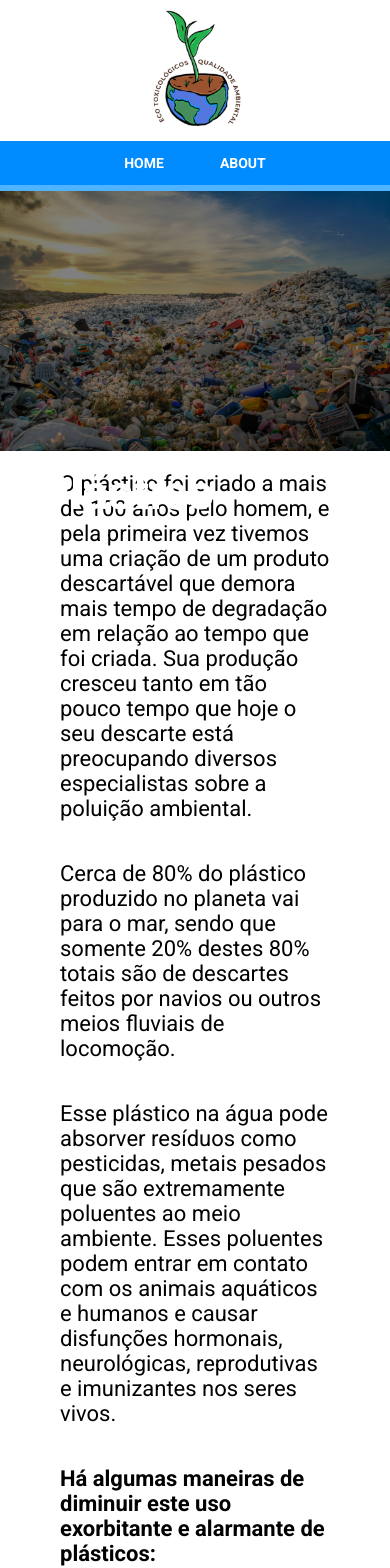
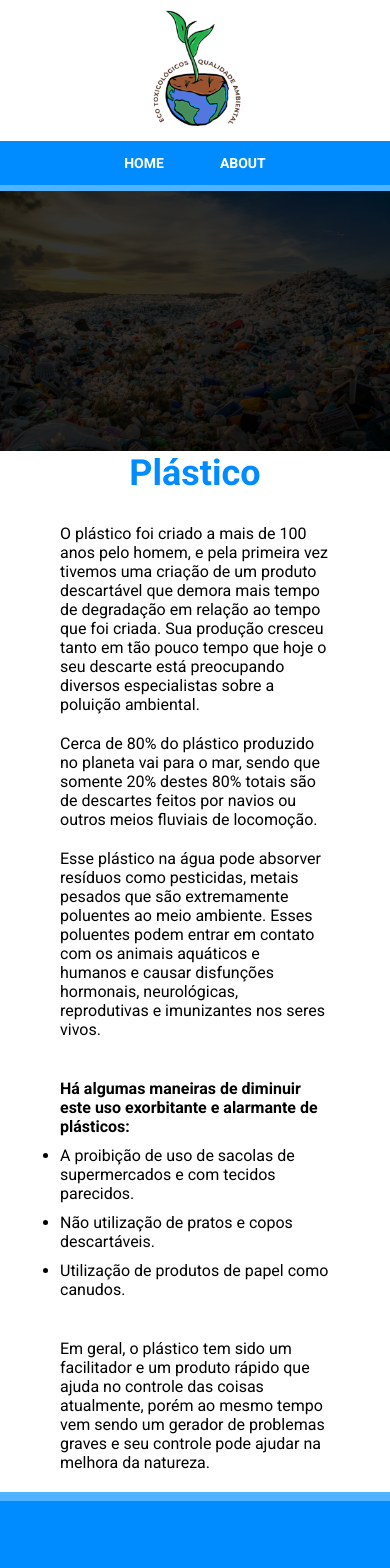
Before and after one commit to Antoni0o/eco-toxicologicos-qualidade-ambiental, a Vue app: page /materias/plastico in a window 390 px wide. Shown: the top 1568 px of the page. Built offline with nearby package versions, Linux system fonts and the light colour scheme.

Commit message:
alteração final nas matérias

```diff
--- a/src/views/Subjects/ConservationOfWaterBodies.vue
+++ b/src/views/Subjects/ConservationOfWaterBodies.vue
@@ -1,6 +1,6 @@
 <template>
+    <img src="@/assets/conservationOfWaterBodies.png" alt="Montanhas de plástico em um lixão">
   <section class="container">
-    <img src="@/assets/conservationOfWaterBodies.png" alt="Montanhas de plástico em um lixão">
     <h1>A conservação dos corpos hídricos como garantia da qualidade da água para consumo humano</h1>
     <p>
       Em cada região do País acontecem ações programadas por grupos de pessoas
@@ -43,29 +43,35 @@ export default {
   @import 'src/vars.scss';
   .container {
     margin-bottom: 10rem;
+    margin: auto 15rem;
+    display: flex;
+    flex-direction: column;
+    justify-content: center;
+    align-items: center;
   }
   img {
     width: 100%;
     height: 260px;
     object-fit: cover;
     filter: brightness(0.2);
+    z-index: 99;
   }
   h1 {
     color: $blue;
     font-size: 4.8rem;
-    margin-left: 10rem;
+    margin-bottom: 5rem;
   }
   p {
     font-size: 2.2rem;
-    margin: 4rem 20rem;
+    margin-bottom: 3rem;
   }
   span {
-    margin: 2rem 20rem 1rem 20rem;
+    margin: 2rem auto 1rem auto;
     font-size: 2.2rem;
     font-weight: bold;
   }
   li {
-    margin: 1rem 20rem;
+    margin: 1rem auto;
     font-size: 2.2rem;
   }
 
@@ -74,19 +80,22 @@ export default {
       display: flex;
       flex-direction: column;
       justify-content: center;
+      margin: auto 6rem;
     }
     h1 {
       font-size: 2.4rem;
-      margin-left: 2rem;
     }
     p {
-      margin: 2rem 6rem;
+      font-size: 1.6rem;
+      margin-bottom: 2rem;
     }
     span {
-      margin: 2rem 6rem 1rem 6rem;
+      font-size: 1.6rem;
+      margin: 2rem auto 1rem auto;
     }
     li {
-      margin: 1rem 6rem;
+      font-size: 1.6rem;
+      margin-bottom: 1rem;
     }
   }
 </style>
--- a/src/views/Subjects/MainProblemsByWasteDisposal.vue
+++ b/src/views/Subjects/MainProblemsByWasteDisposal.vue
@@ -1,6 +1,6 @@
 <template>
+  <img src="@/assets/mainProblemsByWasteDisposal.png" alt="Montanhas de plástico em um lixão">
   <section class="container">
-    <img src="@/assets/mainProblemsByWasteDisposal.png" alt="Montanhas de plástico em um lixão">
     <h1>Quais são os principais problemas causados pelo descarte inadequado de lixo?</h1>
     <p>
       Muitas vezes não nos damos conta de que estamos poluindo os rios com algumas
@@ -51,8 +51,14 @@ export default {
 </script>
 
 <style lang="scss" scoped>
+  @import 'src/vars.scss';
   .container {
     margin-bottom: 10rem;
+    margin: auto 15rem;
+    display: flex;
+    flex-direction: column;
+    justify-content: center;
+    align-items: center;
   }
   img {
     width: 100%;
@@ -62,24 +68,21 @@ export default {
     z-index: 99;
   }
   h1 {
-    position: absolute;
-    top: 45%;
-    left: 10%;
-    color: white;
+    color: $blue;
     font-size: 4.8rem;
-    z-index: 1;
+    margin-bottom: 3rem;
   }
   p {
     font-size: 2.2rem;
-    margin: 4rem 20rem;
+    margin-bottom: 3rem;
   }
   span {
-    margin: 2rem 20rem 1rem 20rem;
+    margin: 2rem auto 1rem auto;
     font-size: 2.2rem;
     font-weight: bold;
   }
   li {
-    margin: 1rem 20rem;
+    margin: 1rem auto;
     font-size: 2.2rem;
   }
 
@@ -88,24 +91,22 @@ export default {
       display: flex;
       flex-direction: column;
       justify-content: center;
+      margin: auto 6rem;
     }
     h1 {
-      font-size: 3.6rem;
-      top: 28%;
-      left: 4%;
-      z-index: 1;
+      font-size: 2.4rem;
     }
     p {
-      margin: 2rem 6rem;
-    }
-    img {
-      z-index: -1
+      font-size: 1.6rem;
+      margin-bottom: 2rem;
     }
     span {
-      margin: 2rem 6rem 1rem 6rem;
+      font-size: 1.6rem;
+      margin: 2rem auto 1rem auto;
     }
     li {
-      margin: 1rem 6rem;
+      font-size: 1.6rem;
+      margin-bottom: 1rem;
     }
   }
 </style>
--- a/src/views/Subjects/Pesticides.vue
+++ b/src/views/Subjects/Pesticides.vue
@@ -1,6 +1,6 @@
 <template>
+    <img src="@/assets/pesticides.png" alt="Avião jogando agrotóxicos em plantação">
   <section class="container">
-    <img src="@/assets/pesticides.png" alt="Avião jogando agrotóxicos em plantação">
     <h1>Agrotóxicos</h1>
     <p>
       Os agroquímicos são substâncias orgânicas que ajudam no controle da agricultura
@@ -47,59 +47,58 @@ export default {
 </script>
 
 <style lang="scss" scoped>
+  @import 'src/vars.scss';
   .container {
     margin-bottom: 10rem;
+    margin: auto 15rem;
   }
   img {
     width: 100%;
     height: 260px;
     object-fit: cover;
-    filter: brightness(0.5);
+    filter: brightness(0.2);
     z-index: 99;
   }
   h1 {
-    position: absolute;
-    top: 55%;
-    left: 10%;
-    color: white;
-    font-size: 6.4rem;
-    z-index: 1;
+    color: $blue;
+    font-size: 4.8rem;
+    margin-bottom: 3rem;
   }
   p {
     font-size: 2.2rem;
-    margin: 4rem 20rem;
+    margin-bottom: 3rem;
   }
   span {
-    margin: 2rem 20rem 1rem 20rem;
+    margin: 2rem auto 1rem auto;
     font-size: 2.2rem;
     font-weight: bold;
   }
   li {
-    margin: 1rem 20rem;
+    margin: 1rem auto;
     font-size: 2.2rem;
   }
+
   @media (max-width: 1024px) {
     .container {
-      display: flex;
-      flex-direction: column;
-      justify-content: center;
+      margin: auto 6rem;
     }
     h1 {
-      font-size: 4.8rem;
-      top: 45%;
-      z-index: 1;
+      font-size: 3.6rem;
     }
     p {
-      margin: 2rem 6rem;
-    }
-    img {
-      z-index: -1
+      font-size: 1.6rem;
+      margin-bottom: 2rem;
     }
     span {
-      margin: 2rem 6rem 1rem 6rem;
+      font-size: 1.6rem;
+      margin: 2rem auto 1rem auto;
+    }
+    ul {
+      margin-bottom: 3rem
     }
     li {
-      margin: 1rem 6rem;
+      font-size: 1.6rem;
+      margin-bottom: 1rem;
     }
   }
 </style>
--- a/src/views/Subjects/Pharmaceuticals.vue
+++ b/src/views/Subjects/Pharmaceuticals.vue
@@ -1,6 +1,6 @@
 <template>
+  <img src="@/assets/pharmaceuticals2.png" alt="Montanhas de plástico em um lixão">
   <section class="container">
-    <img src="@/assets/pharmaceuticals2.png" alt="Montanhas de plástico em um lixão">
     <h1>Fármacos</h1>
     <p>
       Os fármacos têm um papel muito importante em nossa civilização,
@@ -46,35 +46,37 @@ export default {
 </script>
 
 <style lang="scss" scoped>
+  @import 'src/vars.scss';
   .container {
     margin-bottom: 10rem;
+    margin: auto 15rem;
   }
   img {
     width: 100%;
     height: 260px;
     object-fit: cover;
-    filter: brightness(0.5);
+    filter: brightness(0.2);
     z-index: 99;
   }
   h1 {
-    position: absolute;
-    top: 55%;
-    left: 10%;
-    color: white;
-    font-size: 6.4rem;
-    z-index: 1;
+    color: $blue;
+    font-size: 4.8rem;
+    margin-bottom: 3rem;
   }
   p {
     font-size: 2.2rem;
-    margin: 4rem 20rem;
+    margin-bottom: 3rem;
   }
   span {
-    margin: 2rem 20rem 1rem 20rem;
+    margin: 2rem auto 1rem auto;
     font-size: 2.2rem;
     font-weight: bold;
   }
+  ul {
+    margin-bottom: 3rem;
+  }
   li {
-    margin: 1rem 20rem;
+    margin: 1rem auto;
     font-size: 2.2rem;
   }
 
@@ -83,23 +85,25 @@ export default {
       display: flex;
       flex-direction: column;
       justify-content: center;
+      margin: auto 6rem;
     }
     h1 {
-      font-size: 4.8rem;
-      top: 45%;
-      z-index: 1;
+      font-size: 3.6rem;
     }
     p {
-      margin: 2rem 6rem;
-    }
-    img {
-      z-index: -1
+      font-size: 1.6rem;
+      margin-bottom: 2rem;
     }
     span {
-      margin: 2rem 6rem 1rem 6rem;
+      font-size: 1.6rem;
+      margin: 2rem auto 0 auto;
+    }
+    ul {
+      margin-bottom: 3rem
     }
     li {
-      margin: 1rem 6rem;
+      font-size: 1.6rem;
+      margin-bottom: 1rem;
     }
   }
 </style>
--- a/src/views/Subjects/Plastic.vue
+++ b/src/views/Subjects/Plastic.vue
@@ -1,6 +1,6 @@
 <template>
+  <img src="@/assets/plastic.png" alt="Montanhas de plástico em um lixão">
   <section class="container">
-    <img src="@/assets/plastic.png" alt="Montanhas de plástico em um lixão">
     <h1>Plástico</h1>
     <p>
       O plástico foi criado a mais de 100 anos pelo homem,
@@ -45,35 +45,38 @@ export default {
 </script>
 
 <style lang="scss" scoped>
+  @import 'src/vars.scss';
   .container {
     margin-bottom: 10rem;
+    margin: auto 15rem;
+    display: flex;
+    flex-direction: column;
+    justify-content: center;
+    align-items: center;
   }
   img {
     width: 100%;
     height: 260px;
     object-fit: cover;
-    filter: brightness(0.5);
+    filter: brightness(0.2);
     z-index: 99;
   }
   h1 {
-    position: absolute;
-    top: 55%;
-    left: 10%;
-    color: white;
-    font-size: 6.4rem;
-    z-index: 1;
+    color: $blue;
+    font-size: 4.8rem;
+    margin-bottom: 3rem;
   }
   p {
     font-size: 2.2rem;
-    margin: 4rem 20rem;
+    margin-bottom: 3rem;
   }
   span {
-    margin: 2rem 20rem 1rem 20rem;
+    margin: 2rem auto 1rem auto;
     font-size: 2.2rem;
     font-weight: bold;
   }
   li {
-    margin: 1rem 20rem;
+    margin: 1rem auto;
     font-size: 2.2rem;
   }
 
@@ -82,23 +85,25 @@ export default {
       display: flex;
       flex-direction: column;
       justify-content: center;
+      margin: auto 6rem;
     }
     h1 {
-      font-size: 4.8rem;
-      top: 55%;
-      z-index: 1;
+      font-size: 3.6rem;
     }
     p {
-      margin: 2rem 6rem;
-    }
-    img {
-      z-index: -1
+      font-size: 1.6rem;
+      margin-bottom: 2rem;
     }
     span {
-      margin: 2rem 6rem 1rem 6rem;
+      font-size: 1.6rem;
+      margin: 2rem auto 0 auto;
+    }
+    ul {
+      margin: 0 auto 3rem auto;
     }
     li {
-      margin: 1rem 6rem;
+      font-size: 1.6rem;
+      margin-bottom: 1rem;
     }
   }
 </style>
--- a/src/views/Subjects/WasteDisposalPunishments.vue
+++ b/src/views/Subjects/WasteDisposalPunishments.vue
@@ -1,6 +1,6 @@
 <template>
+  <img src="@/assets/wasteDisposalPunishments.png" alt="Montanhas de plástico em um lixão">
   <section class="container">
-    <img src="@/assets/wasteDisposalPunishments.png" alt="Montanhas de plástico em um lixão">
     <h1>Punições legais pelo descarte incorreto de lixo</h1>
     <p>
       Algumas cidades brasileiras já têm iniciativas para combater o descarte incorreto
@@ -35,35 +35,39 @@ export default {
 </script>
 
 <style lang="scss" scoped>
+  @import 'src/vars.scss';
   .container {
     margin-bottom: 10rem;
+    margin: auto 15rem;
+    display: flex;
+    flex-direction: column;
+    justify-content: center;
+    align-items: center;
   }
   img {
     width: 100%;
     height: 260px;
     object-fit: cover;
-    filter: brightness(0.5);
+    filter: brightness(0.2);
     z-index: 99;
   }
   h1 {
-    position: absolute;
-    top: 45%;
-    left: 10%;
-    color: white;
-    font-size: 6.4rem;
-    z-index: 1;
+    color: $blue;
+    font-size: 4.8rem;
+    margin-right: 4rem;
+    margin-bottom: 3rem;
   }
   p {
     font-size: 2.2rem;
-    margin: 4rem 20rem;
+    margin-bottom: 3rem;
   }
   span {
-    margin: 2rem 20rem 1rem 20rem;
+    margin: 2rem auto 1rem auto;
     font-size: 2.2rem;
     font-weight: bold;
   }
   li {
-    margin: 1rem 20rem;
+    margin: 1rem auto;
     font-size: 2.2rem;
   }
 
@@ -72,24 +76,22 @@ export default {
       display: flex;
       flex-direction: column;
       justify-content: center;
+      margin: auto 6rem;
     }
     h1 {
-      font-size: 3.6rem;
-      top: 30%;
-      left: 4%;
-      z-index: 1;
+      font-size: 3.2rem;
     }
     p {
-      margin: 2rem 6rem;
-    }
-    img {
-      z-index: -1
+      font-size: 1.6rem;
+      margin-bottom: 2rem;
     }
     span {
-      margin: 2rem 6rem 1rem 6rem;
+      font-size: 1.6rem;
+      margin: 2rem auto 1rem auto;
     }
     li {
-      margin: 1rem 6rem;
+      font-size: 1.6rem;
+      margin-bottom: 1rem;
     }
   }
 </style>
```
